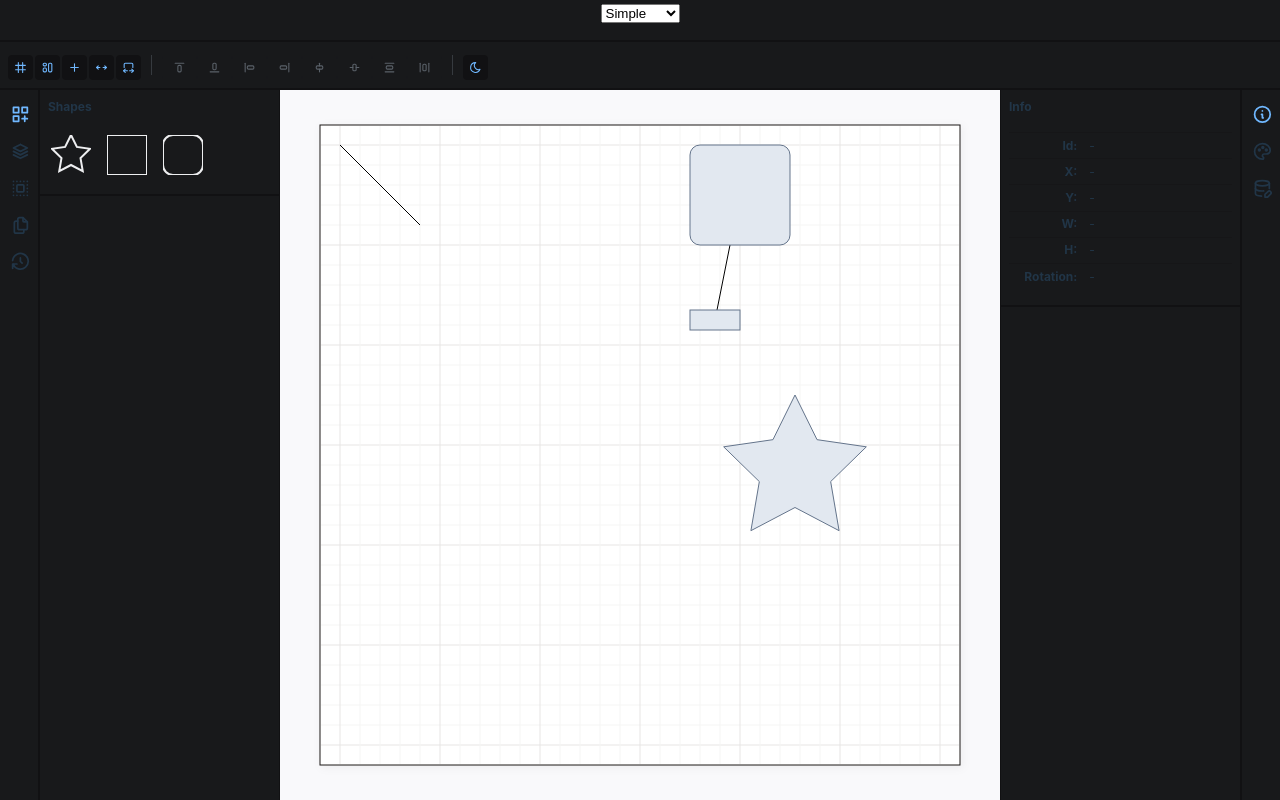
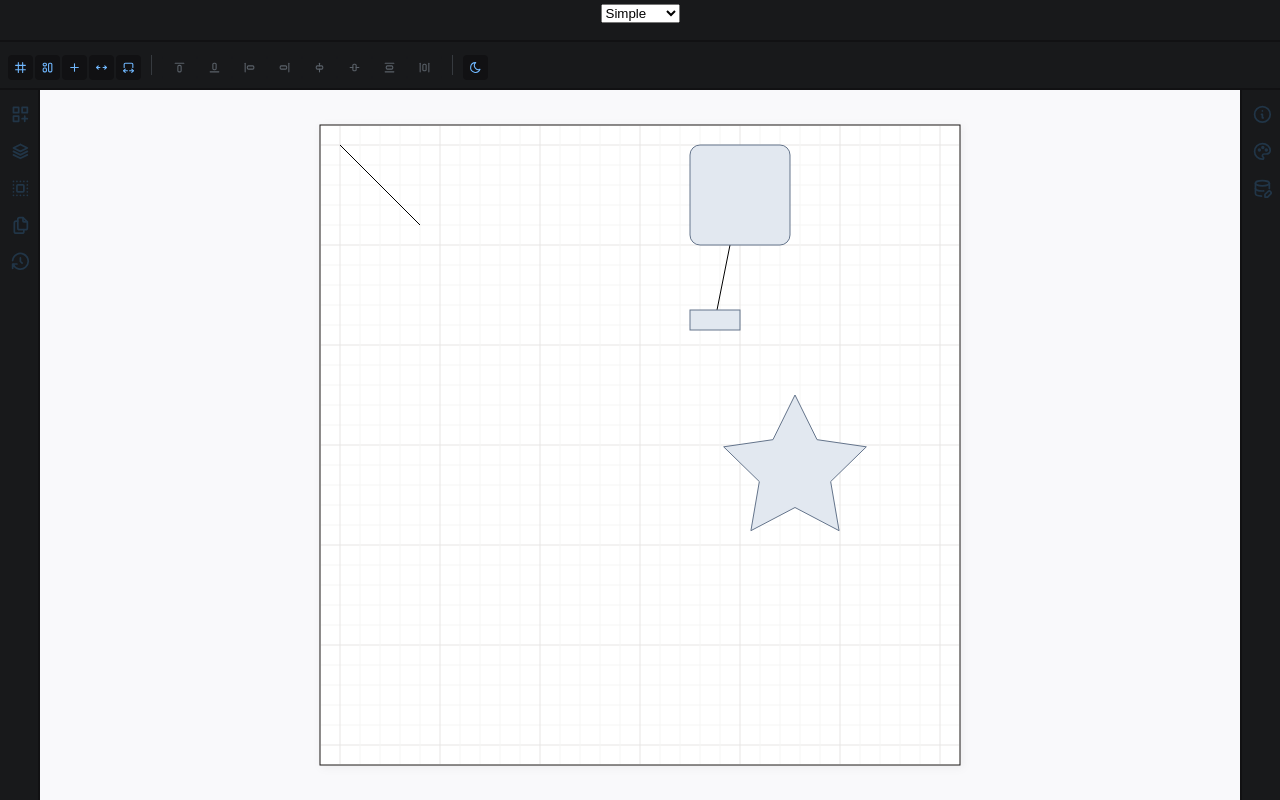
Before and after one commit to kkckkc/diagram-craft, a React (Vite) app: page / in a window 1280 px wide. Built offline with nearby package versions, Linux system fonts and the light colour scheme.

Commit message:
App: Ability to show/hide tool windows

```diff
--- a/src/App.css
+++ b/src/App.css
@@ -22,11 +22,19 @@
   right: 0;
 
   display: grid;
-  grid-template-areas: "menu menu menu menu menu"
-    "toolbar toolbar toolbar toolbar toolbar"
-    "left-buttons left middle right right-buttons";
-  grid-template-columns: 40px minmax(15rem, 1fr) 5fr minmax(15rem, 1fr) 40px;
+  grid-template-areas: "menu"
+    "toolbar"
+    "main-row";
+  grid-template-columns: 1fr;
   grid-template-rows: 40px 50px 1fr;
+}
+
+#main-row {
+  grid-area: main-row;
+  position: relative;
+  display: grid;
+  grid-template-areas:"left-buttons middle right-buttons";
+  grid-template-columns: 40px 5fr 40px;
 }
 
 #menu {
@@ -52,9 +60,15 @@
 }
 
 #left {
-  grid-area: left;
   background: var(--slate-2);
   border-right: 1px solid var(--slate-1);
+  position: absolute;
+  left: 40px;
+  top: 0;
+  bottom: 0;
+  width: 15rem;
+  z-index: 10;
+  display: none;
 }
 
 #right-buttons {
@@ -65,9 +79,15 @@
 }
 
 #right {
-  grid-area: right;
   background: var(--slate-2);
   border-left: 1px solid var(--slate-1);
+  position: absolute;
+  right: 40px;
+  top: 0;
+  bottom: 0;
+  width: 15rem;
+  z-index: 10;
+  display: none;
 }
 
 #middle {
--- a/src/App.tsx
+++ b/src/App.tsx
@@ -84,6 +84,7 @@ const App = () => {
           <Toolbar actionMap={actionMap} keyMap={keyMap} />
         </div>
 
+        <div id="main-row">
           <SideBar side={'left'}>
             <SideBarPage icon={TbCategoryPlus}>
               <PickerToolWindow diagram={$d} />
@@ -136,6 +137,7 @@ const App = () => {
             </ContextMenu.Root>
           </div>
         </div>
+      </div>
     </DragDropManager>
   );
 };
--- a/src/react-app/SideBar.tsx
+++ b/src/react-app/SideBar.tsx
@@ -2,7 +2,7 @@ import { ToolWindowButton } from './ToolWindowButton.tsx';
 import React, { useState } from 'react';
 
 export const SideBar = (props: Props) => {
-  const [selected, setSelected] = useState(0);
+  const [selected, setSelected] = useState(-1);
 
   // TODO: Replace the buttons part with the Toolbar component
   return (
@@ -16,12 +16,20 @@ export const SideBar = (props: Props) => {
               key={idx}
               icon={icon}
               isSelected={selected === idx}
-              onClick={() => setSelected(idx)}
+              onClick={() => {
+                if (selected === idx) {
+                  setSelected(-1);
+                  return;
+                }
+                setSelected(idx);
+              }}
             />
           );
         })}
       </div>
-      <div id={`${props.side}`}>{props.children[selected]}</div>
+      <div id={`${props.side}`} style={{ display: selected === -1 ? 'none' : 'block' }}>
+        {props.children[selected]}
+      </div>
     </>
   );
 };
```
Lines whose indentation alone changed are shown as unchanged.
